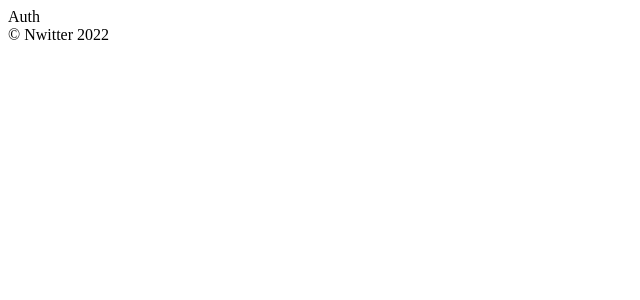
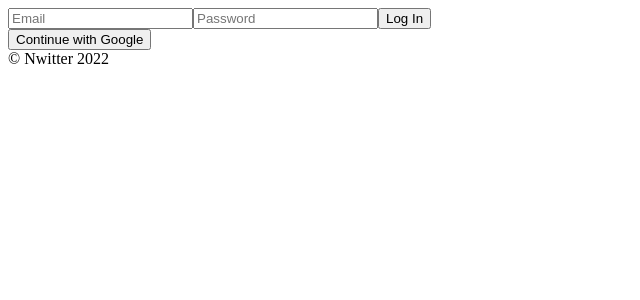
Before and after one commit to tomatophobia/firebase-flutter-playground, a React (Create React App) app: page /#/ in a window 1280 px wide. Shown: the top 300 px of the page, without its empty margins (0-640 px from the left). Built offline with nearby package versions, Linux system fonts and the light colour scheme; no server answers.

Commit message:
강의 ~ #2.2, 이메일 로그인, 구글 로그인 폼 만들기

```diff
--- a/src/routes/Auth.js
+++ b/src/routes/Auth.js
@@ -1,4 +1,30 @@
-import React from "react";
+import React, {useState} from "react";
 
-const Auth = () => <span>Auth</span>;
+const Auth = () => {
+  const [email, setEmail] = useState("");
+  const [password, setPassword] = useState("");
+  const onChange = (event) => {
+    const {target: {name, value}} = event;
+    if (name === "email") {
+      setEmail(value)
+    } else if (name === "password") {
+      setPassword(value)
+    }
+  }
+  const onSubmit = (event) => {
+    event.preventDefault();
+  }
+  return (
+      <div>
+        <form onSubmit={onSubmit}>
+          <input name="email" type="text" placeholder="Email" required value={email} onChange={onChange}/>
+          <input name="password" type="password" placeholder="Password" required value={password} onChange={onChange}/>
+          <input type="submit" value="Log In"/>
+        </form>
+        <div>
+          <button>Continue with Google</button>
+        </div>
+      </div>
+  );
+}
 export default Auth;
```
